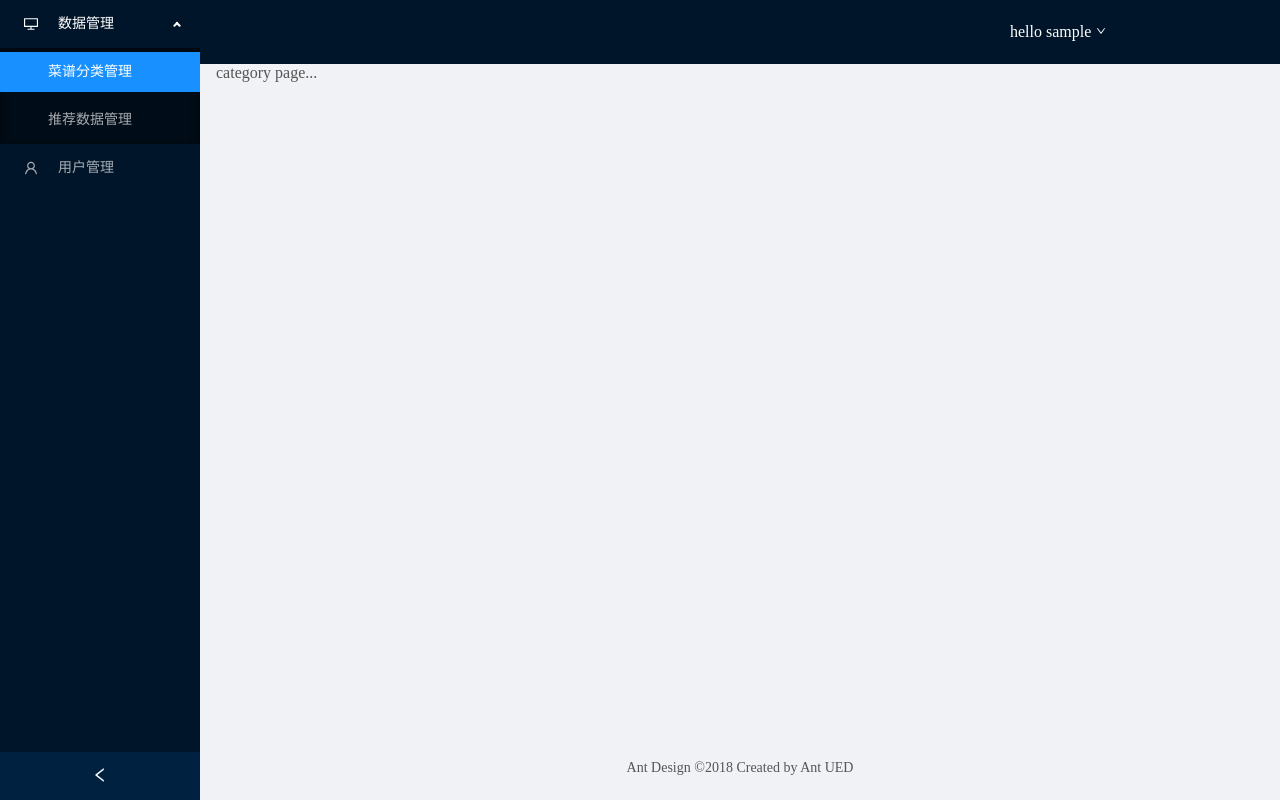
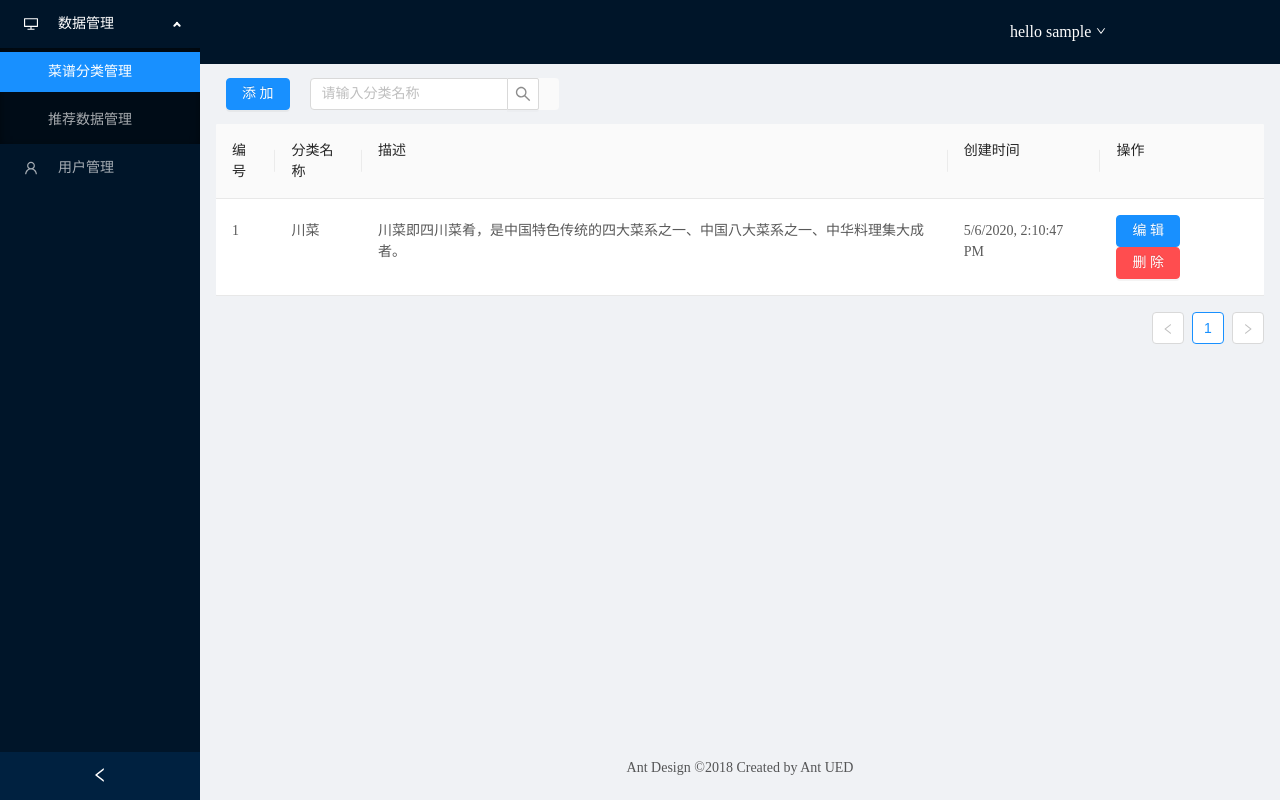
Before and after one commit to xssacr/react-admin, a React (Create React App) app: page /home/category in a window 1280 px wide. Built offline with nearby package versions, Linux system fonts and the light colour scheme; sample sign-in values are in the browser's storage.

Commit message:
分类页面布局

```diff
--- a/src/views/home/category/Category.jsx
+++ b/src/views/home/category/Category.jsx
@@ -1,11 +1,55 @@
-import React, { Component } from 'react'
+import React, { Component } from "react";
+import { Table, Button, Input } from "antd";
+import "./category.style.scss";
+
+const data = [
+  {
+    key: "1",
+    name: "川菜",
+    desc:
+      "川菜即四川菜肴，是中国特色传统的四大菜系之一、中国八大菜系之一、中华料理集大成者。",
+    create_date: new Date().toLocaleString(),
+  },
+];
 
 export default class Category extends Component {
   render() {
     return (
-      <div>
-        category page...
+      <div className="cate-container">
+        <div className="cate-search">
+          <Button type="primary">添加</Button>
+          <Input.Search
+            placeholder="请输入分类名称"
+            onSearch={(value) => console.log(value)}
+            style={{ width: 250 }}
+          />
+        </div>
+        <Table dataSource={data}>
+          <Table.Column title="编号" dataIndex="key" key="id" />
+          <Table.Column title="分类名称" dataIndex="name" key="name" />
+          <Table.Column title="描述" dataIndex="desc" key="desc" />
+          <Table.Column
+            title="创建时间"
+            dataIndex="create_date"
+            key="create_date"
+          />
+          <Table.Column
+            title="操作"
+            dataIndex="handler"
+            key="handler"
+            render={() => {
+              return (
+                <>
+                  <Button type="primary">编辑</Button> &nbsp;
+                  <Button type="primary" danger>
+                    删除
+                  </Button>
+                </>
+              );
+            }}
+          />
+        </Table>
       </div>
-    )
+    );
   }
 }
--- /dev/null
+++ b/src/views/home/category/category.style.scss
@@ -0,0 +1,23 @@
+.cate-container{
+  display: flex;
+  flex-direction: column;
+  height: 100%;
+  .cate-search{
+    height: 60px;
+    display: flex;
+    padding: 10px;
+    align-items: center;
+    button{
+      margin-right: 20px;
+    }
+  }
+  .ant-table-wrapper{
+    flex: 1;
+  }
+}
+
+.icon-img{
+  width:80px;
+  height: 60px;
+  display: block;
+}
```
